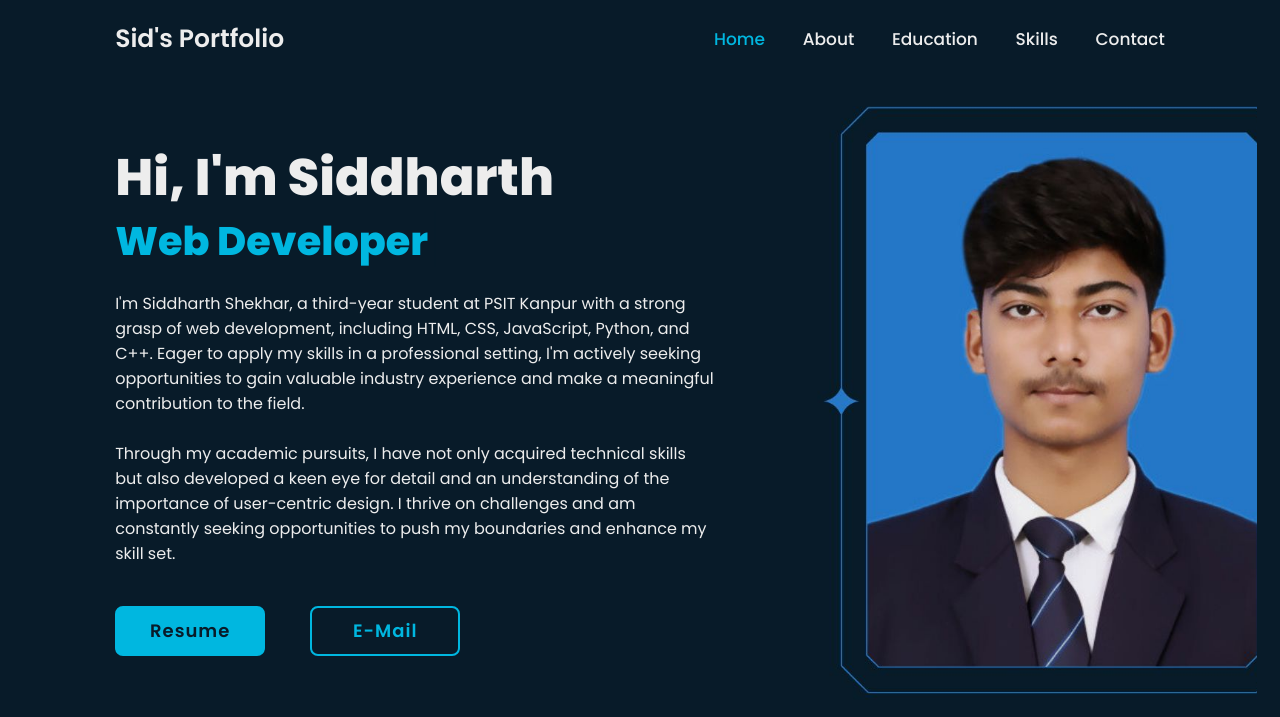
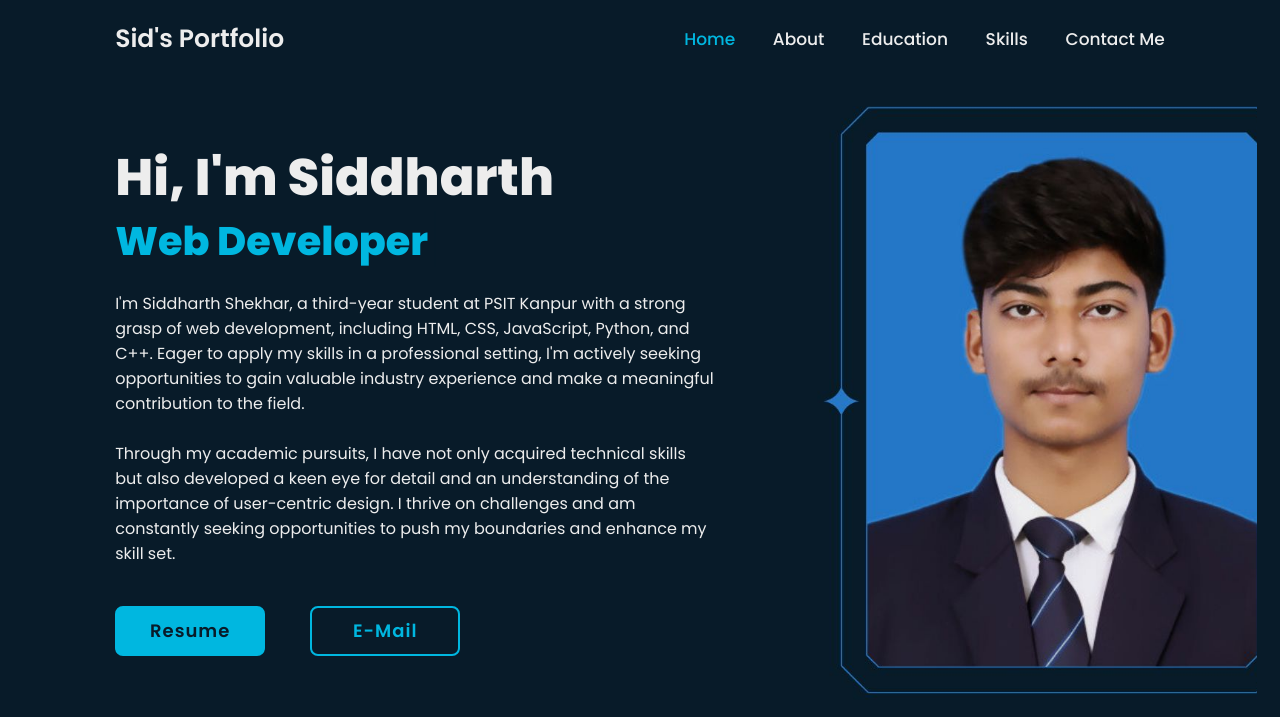
Before and after one commit to siddharttth/Portfolio-Website, a plain HTML site: page index.html in a window 1280 px wide. Shown: the top 717 px of the page. Drawn offline with nearby package versions, Linux system fonts and the light colour scheme.

Commit message:
Update index.html

```diff
--- a/index.html
+++ b/index.html
@@ -26,7 +26,7 @@
             <a href="#about">About</a>
             <a href="#education">Education</a>
             <a href="#skills">Skills</a>
-            <a href="#contact">Contact</a>
+            <a href="#contact">Contact Me</a>
 
             <span class="active-nav"></span>
             <span class="animate" style="--i:2;"></span>
```
